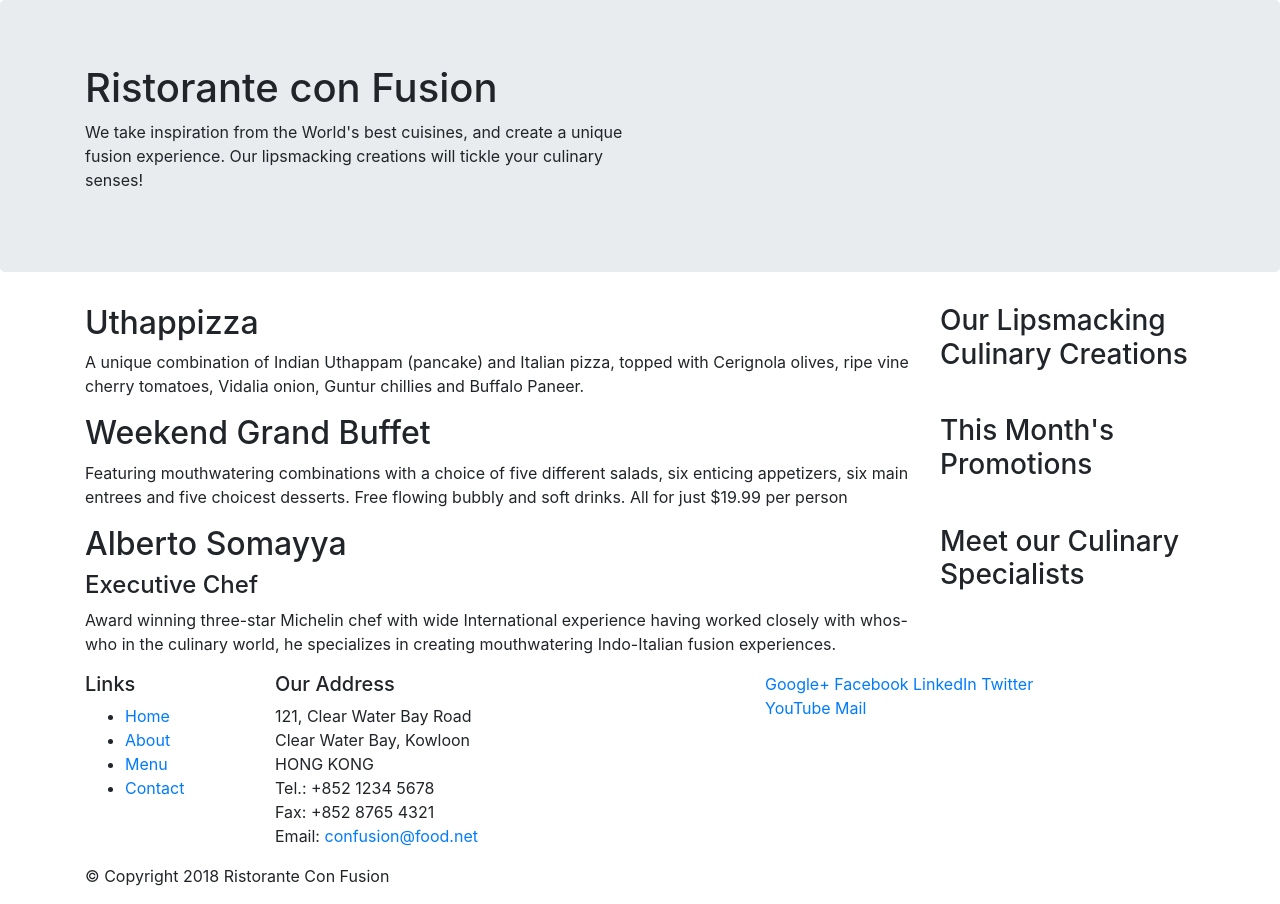
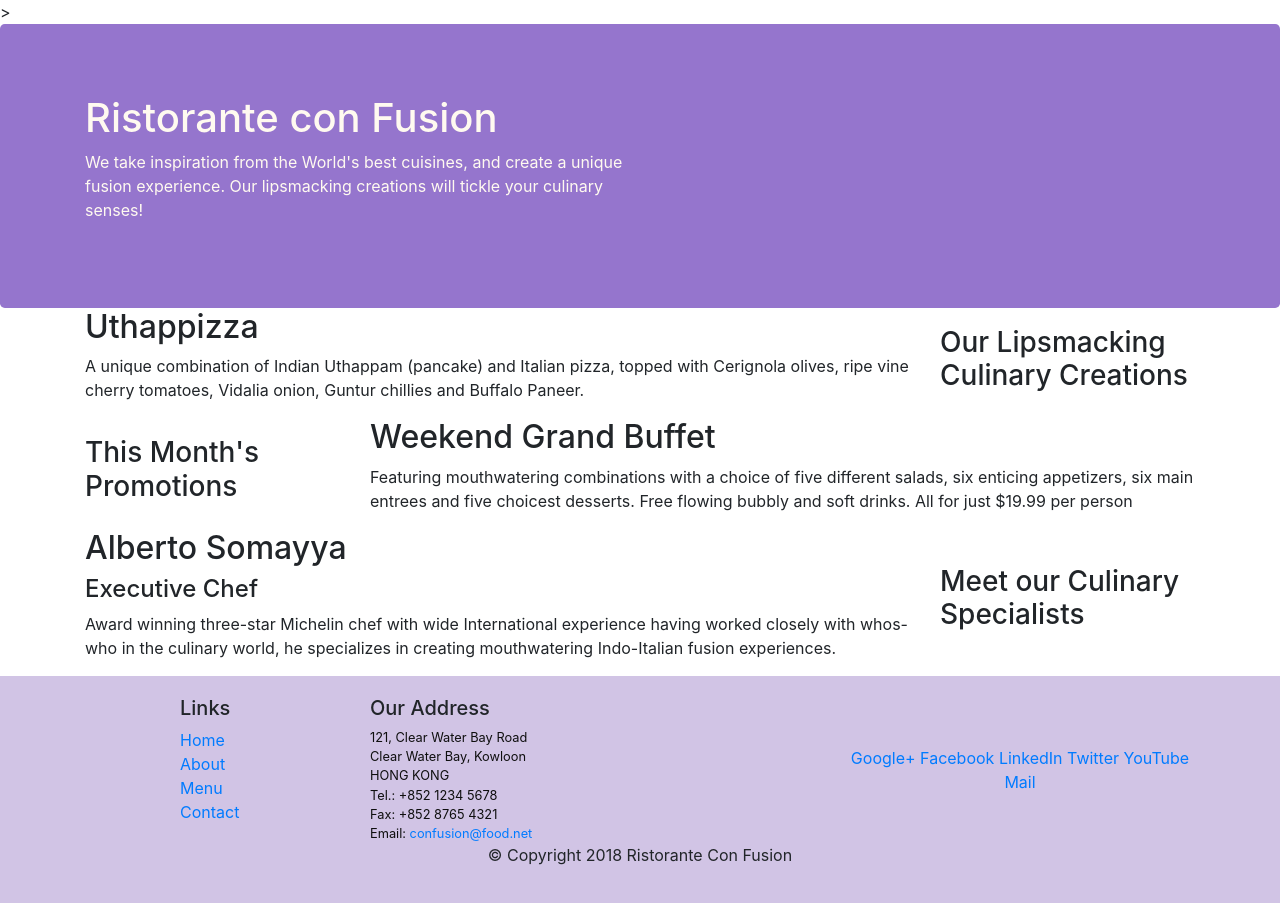
Before and after one commit to haran2001/project1, a website: page Bootstrap4/conFusion/index.html in a window 1280 px wide. Drawn offline with nearby package versions, Linux system fonts and the light colour scheme.

Commit message:
bootstrap gris part 2

```diff
--- /dev/null
+++ b/Bootstrap4/conFusion/css/styles.css
@@ -0,0 +1,30 @@
+row-header {
+	margin: 0px auto;
+	padding: 0px;
+}
+
+row-content {
+	margin:0px;
+	padding:50px 0px 50px 0px;
+	border-bottom:1px ridge;
+	min-height:400px;
+}
+
+.footer {
+	background-color:#D1C4E5;
+	margin:0px auto;
+	padding:20px 0px 20px 0px;
+}
+
+.jumbotron {
+	padding:70px 30px 70px 30px;
+	margin:0px auto;
+	background:#9575CD;
+	color:floralwhite;
+}
+
+address {
+	font-size:80%;
+	margin:0px;
+	color:#0f0f0f;
+}
--- a/Bootstrap4/conFusion/index.html
+++ b/Bootstrap4/conFusion/index.html
@@ -9,18 +9,14 @@
 
     <!-- Bootstrap CSS -->
     <link rel="stylesheet" href="node_modules/bootstrap/dist/css/bootstrap.min.css">
+    <link rel = "stylesheet" href = "css/styles.css">
     <title>Ristorante Con Fusion</title>
-</head>
-<!-- Required meta tags always come first -->
-
-
-<!-- Bootstrap CSS -->
-<link rel="stylesheet" href="node_modules/bootstrap/dist/css/bootstrap.min.css">
+</head>>
 <body>
 
     <header class = "jumbotron">
         <div class = "container">
-            <div class = "row">
+            <div class = "row row-header">
                 <div class = "col-12 col-sm-6">
                     <h1>Ristorante con Fusion</h1>
                     <p>We take inspiration from the World's best cuisines, and create a unique fusion experience. Our lipsmacking creations will tickle your culinary senses!</p>
@@ -32,7 +28,7 @@
     </header>
 
     <div class = "container">
-        <div class = "row">
+        <div class = "row row-content align-items-center">
             <div class = "col-12 col-sm-4 order-sm-last col-md-3">
                 <h3>Our Lipsmacking Culinary Creations</h3>
             </div>
@@ -43,17 +39,17 @@
         </div>
 
 
-        <div class = "row">
-            <div class = "col-12 col-sm-4 order-sm-last col-md-3">
+        <div class = "row row-content align-items-center">
+            <div class = "col-12 col-sm-4 col-md-3">
                 <h3>This Month's Promotions</h3>
             </div>
-            <div class = "col col-sm order-sm-first col-md">
+            <div class = "col col-sm order-sm col-md">
                 <h2>Weekend Grand Buffet</h2>
                 <p>Featuring mouthwatering combinations with a choice of five different salads, six enticing appetizers, six main entrees and five choicest desserts. Free flowing bubbly and soft drinks. All for just $19.99 per person </p>
             </div>
         </div>
 
-        <div class = "row">
+        <div class = "row row-content align-items-center">
             <div class = "col-12 col-sm-4 order-sm-last col-md-3">
                 <h3>Meet our Culinary Specialists</h3>
             </div>
@@ -65,12 +61,12 @@
         </div>
     </div>
 
-    <footer>
+    <footer class = "footer">
         <div class = "container">
             <div class = "row">
-                <div class = "col-4 col-sm-2">
+                <div class = "col-4 offset-1 col-sm-2">
                     <h5>Links</h5>
-                    <ul>
+                    <ul class = "list-unstyled">
                         <li><a href="#">Home</a></li>
                         <li><a href="#">About</a></li>
                         <li><a href="#">Menu</a></li>
@@ -88,8 +84,8 @@
 		              Email: <a href="mailto:confusion@food.net">confusion@food.net</a>
 		           </address>
                 </div>
-                <div class = "col-12 col-sm-4">
-                    <div class = "col-auto">
+                <div class = "col-12 col-sm-4 align-self-center">
+                    <div class = "text-center">
                         <a href="http://google.com/+">Google+</a>
                         <a href="http://www.facebook.com/profile.php?id=">Facebook</a>
                         <a href="http://www.linkedin.com/in/">LinkedIn</a>
@@ -99,8 +95,8 @@
                     </div>
                 </div>
            </div>
-           <div>
-                <div>
+           <div class = "row justify-content-center">
+                <div class = "col-auto">
                     <p>© Copyright 2018 Ristorante Con Fusion</p>
                 </div>
            </div>
```
